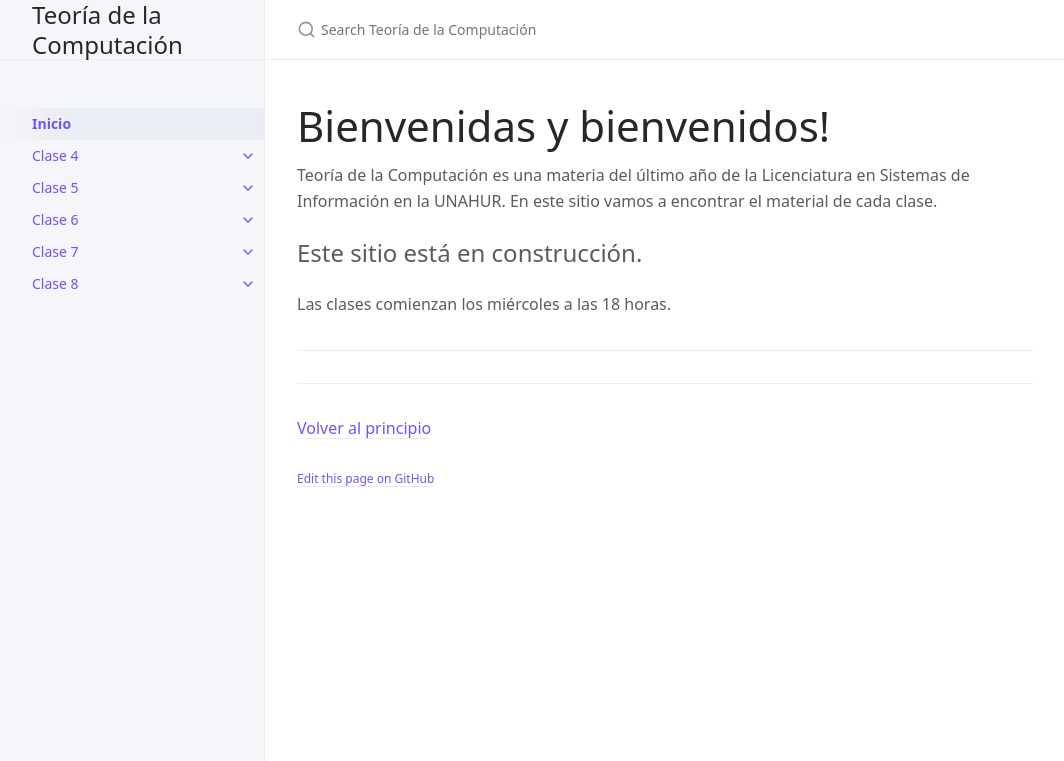
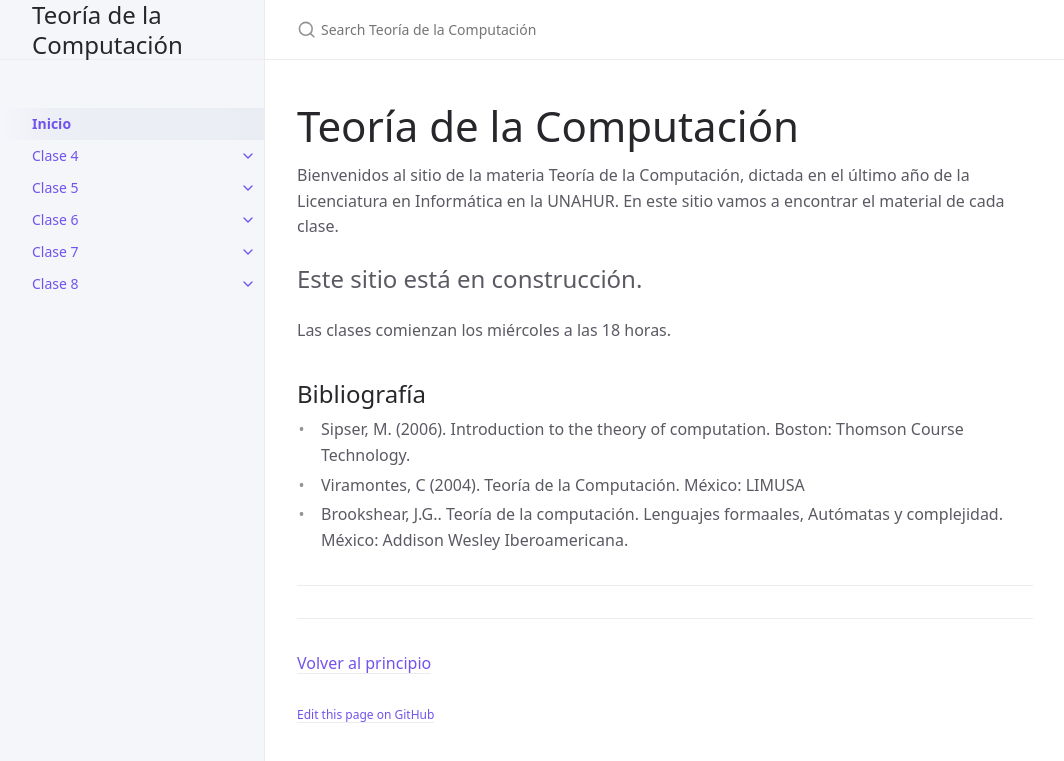
Before and after one commit to teoria-de-la-compu/teoria-de-la-compu.github.io, a Jekyll site: the page built from index.md, in a window 1280 px wide. Shown: the top 761 px of the page, without its empty margins (107-1171 px from the left). Built offline with Jekyll 4.4.1, drawn with Linux system fonts in a browser that asks for light colours.

Commit message:
algunos cambios menores

```diff
--- a/assets/js/zzzz-search-data.json
+++ b/assets/js/zzzz-search-data.json
@@ -3,7 +3,7 @@
 ---
 {
 {%- assign i = 0 -%}
-{%- assign pages_array =  | split:  -%}
+{%- assign pages_array =  '' | split: '' -%}
 {%- assign pages_array = pages_array | push: site.html_pages -%}
 {%- if site.just_the_docs.collections -%}
   {%- for collection_entry in site.just_the_docs.collections -%}
--- a/index.md
+++ b/index.md
@@ -6,14 +6,20 @@
 permalink: /
 ---
 
-# Bienvenidas y bienvenidos!
+# Teoría de la Computación
 {: .fs-9 }
 
-Teoría de la Computación es una materia del último año de la Licenciatura en Sistemas de Información en la UNAHUR. En este sitio vamos a encontrar el material de cada clase.
+Bienvenidos al sitio de la materia Teoría de la Computación, dictada en el último año de la Licenciatura en Informática en la UNAHUR. En este sitio vamos a encontrar el material de cada clase.
 
 Este sitio está en construcción.
 {: .fs-6 .fw-300 }
 
 Las clases comienzan los miércoles a las 18 horas.
 
+## Bibliografía
+
+- Sipser, M. (2006). Introduction to the theory of computation. Boston: Thomson Course Technology.
+- Viramontes, C (2004). Teoría de la Computación. México: LIMUSA
+- Brookshear, J.G.. Teoría de la computación. Lenguajes formaales, Autómatas y complejidad. México: Addison Wesley Iberoamericana.
+
 ---
```
